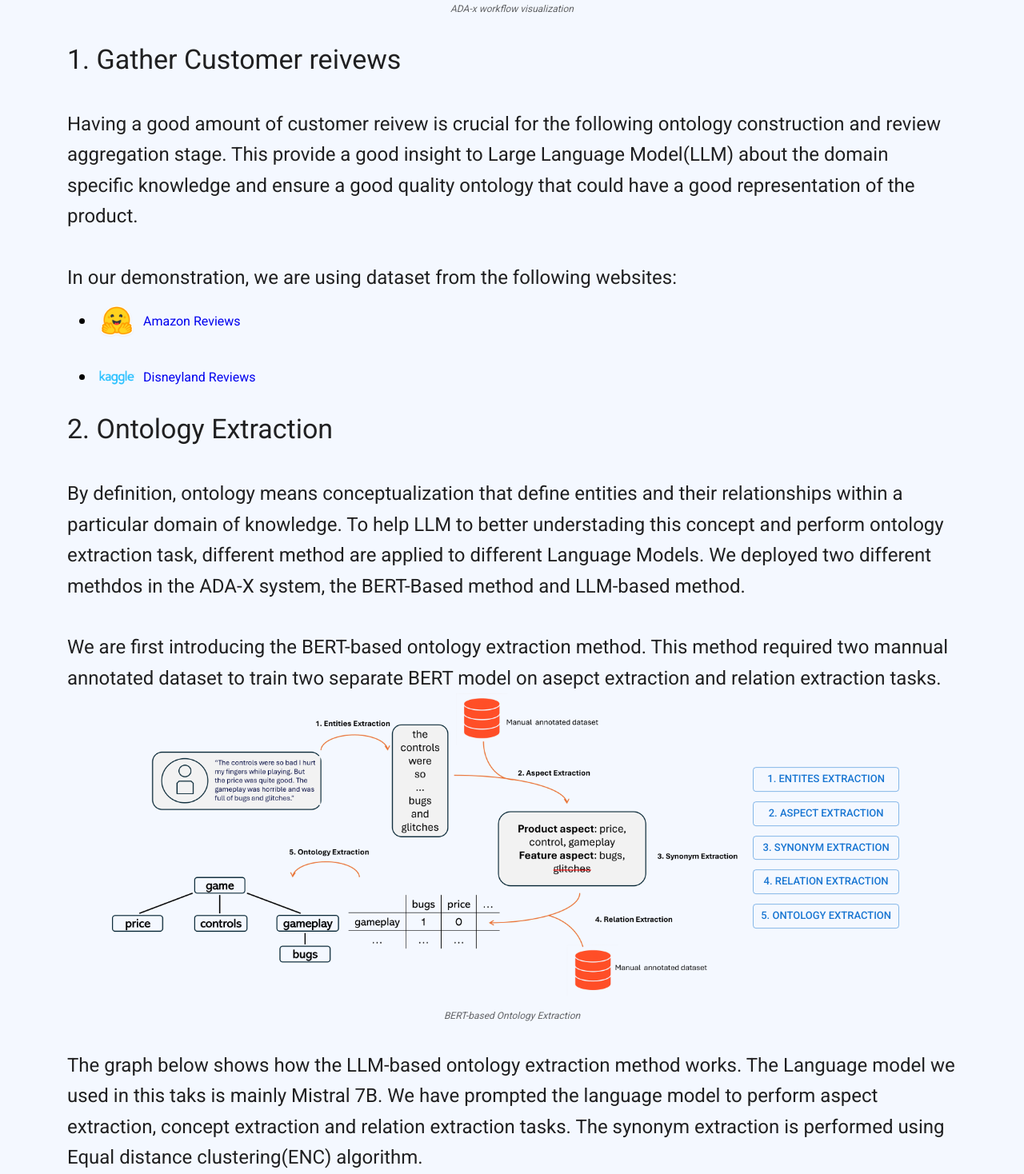
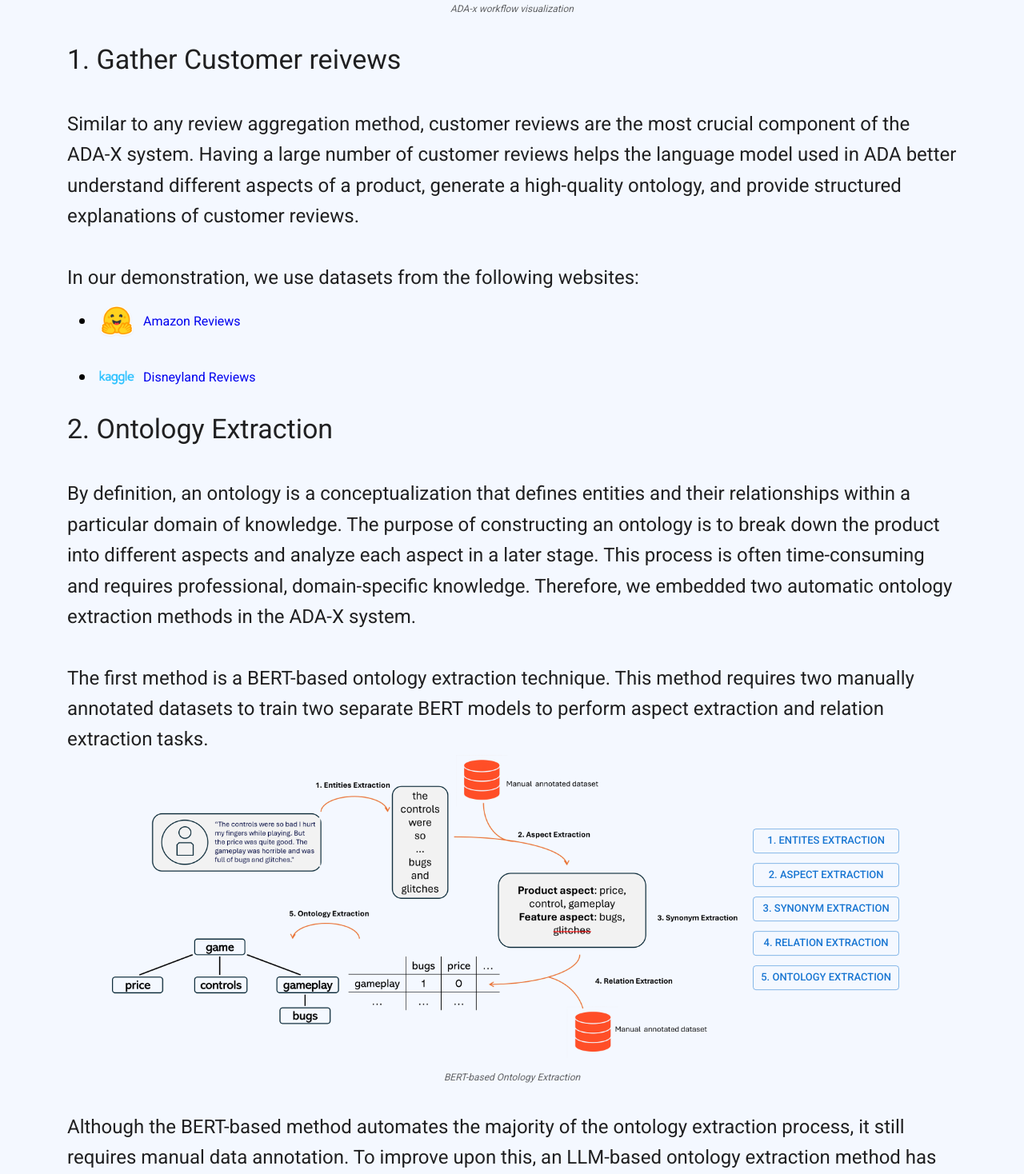
Before and after one commit to ImperialOntology/frontend, a React (Create React App) app: page /workflow in a window 1280 px wide. Shown: the part 682-2150 px from the top of the page at 80% size. Built offline with nearby package versions, Linux system fonts and the light colour scheme; no server answers; what @mui/x-tree-view would draw is missing.

Commit message:
refine the language of workflow

```diff
--- a/src/pages/WorkFlow.js
+++ b/src/pages/WorkFlow.js
@@ -10,27 +10,27 @@ const WorkFlowPage = () => {
     {
       id: 1,
       label: "1. Entites Extraction",
-      content: "BERT uses a transformer architecture with bidirectional encoding to understand context from both directions in text."
+      content: "In the entity extraction phase, all words are tokenized, frequently co-occurring tokens are merged into single candidate terms. A part-of-speech tagger is then used to identify the most frequently occurring entities among these candidates."
     },
     {
       id: 2,
       label: "2. Aspect Extraction",
-      content: "BERT is pre-trained on a large corpus of text using masked language modeling and next sentence prediction tasks."
+      content: "In this step, a BERT-model pre-trained on the manually annotated dataset is employed. Sentences with exactly one entity are passed into the model, which then classifies the entity as a product aspect, a feature aspect, or neither."
     },
     {
       id: 3,
       label: "3. Synonym Extraction",
-      content: "After pre-training, BERT can be fine-tuned on specific tasks like ontology extraction with relatively small amounts of labeled data."
+      content: "This stage involves applying the Equidistant Nodes Clustering (ENC) algorithm to cluster similar aspects. In this algorithm, a domain-specific Word2Vec model is trained to compute the similarity between aspects, and those with a similarity score above a certain threshold are clustered together as synonyms"
     },
     {
       id: 4,
       label: "4. Relation Extraction",
-      content: "BERT generates contextual embeddings where the same word can have different representations based on its surrounding context."
+      content: "In this stage, a BERT classifier trained on the relation extraction dataset is applied. Sentences containing two synsets are passed into the model, which determines the type of relationship between aspects"
     },
     {
       id: 5,
       label: "5. Ontology Extraction",
-      content: "BERT can be used for ontology extraction by identifying concepts, relationships, and hierarchical structures in text data."
+      content: "The ontology is eventyally constructed based on the relationship matrix."
     }
   ];
 
@@ -38,27 +38,45 @@ const WorkFlowPage = () => {
     {
       id: 6,
       label: "1. Aspect Extraction",
-      content: "BERT uses a transformer architecture with bidirectional encoding to understand context from both directions in text."
+      content: "In the first stage a prompt is provided to the LLM, prompting it to generate aspects along with their sentiment polarity."
     },
     {
       id: 7,
       label: "2. Synonym Extraction",
-      content: "BERT is pre-trained on a large corpus of text using masked language modeling and next sentence prediction tasks."
+      content: "Similar to the BERT-based model, the ENC method is employed to cluster aspects into synsets. "
     },
     {
       id: 8,
       label: "3. Concept Extraction",
-      content: "After pre-training, BERT can be fine-tuned on specific tasks like ontology extraction with relatively small amounts of labeled data."
+      content: "The most commonly occurring term within each group is selected as its representative These representative terms are then passed to the LLM to determine whether each term should be considered a concept for its specific domain."
     },
     {
       id: 9,
       label: "4. Relation Extraction",
-      content: "BERT generates contextual embeddings where the same word can have different representations based on its surrounding context."
+      content: "Sentences containing exactly two aspects from different synset groups are selected. These sentences, along with their corresponding aspects, are provided to the LLM. The model’s task is to determine whether a part-whole relationship exists between the two aspects based on the surrounding context.."
     },
     {
       id:0,
       label: "5. Ontology Extraction",
-      content: "BERT can be used for ontology extraction by identifying concepts, relationships, and hierarchical structures in text data."
+      content: "The ontology is eventyally constructed based on the relationship matrix."
+    }
+  ];
+
+  const Reveiw_button = [
+    {
+      id: 11,
+      label: "1. Sentiment Analysis",
+      content: "SA is performed using a BERT model trained on the SemEval2014 Task 4 dataset. Each sentence containing an aspect is passed through the model, which outputs the sentiment associated with that aspect."
+    },
+    {
+      id: 12,
+      label: "2. QBAF base score",
+      content: "Based on the number of positive and negatives votes, reviews will be aggregated together and a base score will be provided for each asepect.  "
+    },
+    {
+      id: 13,
+      label: "3. Argument Strength",
+      content: "Finally, the argument strength will be calculated based on the base score of itself and its constructed features."
     }
   ];
 
@@ -106,12 +124,12 @@ const WorkFlowPage = () => {
           1. Gather Customer reivews
         </Typography>
         <Typography variant="h5" align="left" sx={{ lineHeight: 1.6 }}>
-          Having a good amount of customer reivew is crucial for the following ontology construction
-          and review aggregation stage. This provide a good insight to Large Language Model(LLM) about the
-          domain specific knowledge and ensure a good quality ontology that could have a good representation
-          of the product.
-          <br /><br />
-          In our demonstration, we are using dataset from the following websites:
+        Similar to any review aggregation method, customer reviews are the most crucial component of the ADA-X system.
+        Having a large number of customer reviews helps the language model used in ADA better understand different
+        aspects of a product, generate a high-quality ontology, and provide structured explanations of customer reviews.
+
+        <br /><br />
+        In our demonstration, we use datasets from the following websites:
           <div className="p-4">
             <div style={{
               marginTop: '10px',
@@ -201,15 +219,15 @@ const WorkFlowPage = () => {
         </Typography>
 
         <Typography variant="h5" align="left" sx={{ lineHeight: 1.6 }}>
-        By definition, ontology means conceptualization that define entities and their relationships
-        within a particular domain of knowledge. To help LLM to better understading this concept and
-        perform ontology extraction task, different method are applied to different Language Models.
-        We deployed two different methdos in the ADA-X system, the BERT-Based method and LLM-based method.
+        By definition, an ontology is a conceptualization that defines entities and their relationships within
+        a particular domain of knowledge. The purpose of constructing an ontology is to break down the product
+        into different aspects and analyze each aspect in a later stage. This process is often time-consuming and
+        requires professional, domain-specific knowledge. Therefore, we embedded two automatic ontology extraction
+        methods in the ADA-X system.
+
         <br /><br />
-
-        We are first introducing the BERT-based ontology extraction method. This method required two
-        mannual annotated dataset to train two separate BERT model on asepct extraction and relation
-        extraction tasks.
+        The first method is a BERT-based ontology extraction technique. This method requires two manually annotated
+        datasets to train two separate BERT models to perform aspect extraction and relation extraction tasks.
         </Typography>
         <Box
           sx={{
@@ -299,9 +317,9 @@ const WorkFlowPage = () => {
       </Typography>
     </Box>
       <Typography variant="h5" align="left" sx={{ lineHeight: 1.6 }}>
-        The graph below shows how the LLM-based ontology extraction method works. The Language model we
-        used in this taks is mainly Mistral 7B. We have prompted the language model to perform aspect extraction, concept extraction
-        and relation extraction tasks. The synonym extraction is performed using Equal distance clustering(ENC) algorithm.
+      Although the BERT-based method automates the majority of the ontology extraction process, it still requires manual data annotation.
+      To improve upon this, an LLM-based ontology extraction method has recently emerged. The Mistral-7B model has been used in this approach,
+      converting ontology extraction into a fully automated process.
       </Typography>
       <Box
           sx={{
@@ -317,7 +335,7 @@ const WorkFlowPage = () => {
         <Box sx={{ position: 'relative', width: '100%' }}>
           <img
             src={require("../components/Images/LLM-Ontolgoy.png")}
-            alt="BERT-based Ontology Extraction"
+            alt="LLM-based Ontology Extraction"
             style={{
               width: '80%',
               height: '100%',
@@ -391,6 +409,104 @@ const WorkFlowPage = () => {
     </Box>
 
       </Container>
+      <Typography variant="h4" gutterBottom sx={{ mb: 5 }}>
+          3. Review Aggregation
+      </Typography>
+
+      <Typography variant="h5" align="left" sx={{ lineHeight: 1.6 }}>
+      Based on the results obtained from the ontology extraction stage, the ADA framework then utilizes
+      the ontology tree and customer reviews to generate dialectical strength and dialogical explanations.
+      This process is divided into two stages: mining votes using Sentiment Analysis (SA), and formulating
+      the Quantitative Bipolar Argumentation Framework (QBAF).
+        </Typography>
+
+      <Box
+          sx={{
+            display: 'flex',
+            flexDirection: 'column',
+            alignItems: 'center',
+            maxWidth: '1000px',
+            margin: '0 auto',
+            mb: 4,
+            position: 'relative'
+          }}
+        >
+
+        <Box sx={{ position: 'relative', width: '100%' }}>
+          <img
+            src={require("../components/Images/Review_aggregation.png")}
+            alt="Review Aggregation"
+            style={{
+              width: '80%',
+              height: '100%',
+              objectFit: 'contain'
+            }}
+          />
+          {/* Review Aggregation container - positioned absolutely on the right side */}
+          <Box
+            sx={{
+              position: 'absolute',
+              right: '16px',
+              top: '50%',
+              transform: 'translateY(-50%)',
+              display: 'flex',
+              flexDirection: 'column',
+              gap: '12px'
+            }}
+          >
+            {Reveiw_button.map(button => (
+              <Button
+                key={button.id}
+                variant={activePopup === button.id ? "contained" : "outlined"}
+                color="primary"
+                size="small"
+                onClick={() => togglePopup(button.id, "Review")}
+                sx={{ minWidth: '120px' }}
+              >
+                {button.label}
+              </Button>
+            ))}
+          </Box>
+
+          {/* Popup container - only visible when a button is clicked */}
+          {activePopup.source === "Review" && (
+            <Box
+              sx={{
+                position: 'absolute',
+                right: '150px',
+                top: '50%',
+                transform: 'translateY(-50%)',
+                bgcolor: 'rgba(255, 255, 255, 0.9)',
+                p: 2,
+                borderRadius: 1,
+                boxShadow: 3,
+                maxWidth: '250px',
+                '&::after': {
+                  content: '""',
+                  position: 'absolute',
+                  right: '-10px',
+                  top: '50%',
+                  transform: 'translateY(-50%)',
+                  width: 0,
+                  height: 0,
+                  borderTop: '10px solid transparent',
+                  borderLeft: '10px solid rgba(255, 255, 255, 0.9)',
+                  borderBottom: '10px solid transparent'
+                }
+              }}
+              onClick={() => togglePopup(activePopup)}
+            >
+              <Typography variant="body2" color="text.primary">
+                {Reveiw_button.find(button => button.id === activePopup.id)?.content}
+              </Typography>
+            </Box>
+          )}
+        </Box>
+
+      <Typography variant="caption" color="text.secondary" sx={{ fontStyle: 'italic', mt: 1 }}>
+        Review Aggregation
+      </Typography>
+    </Box>
     </Box>
   );
 };
```
